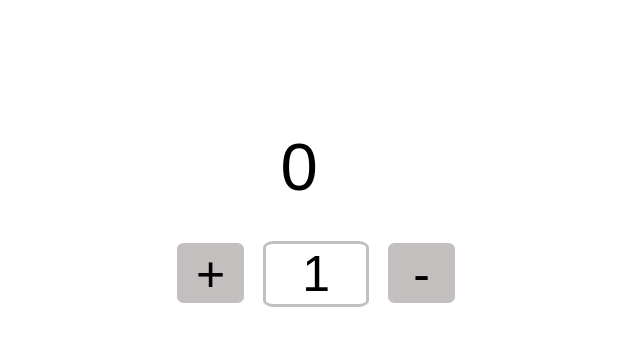
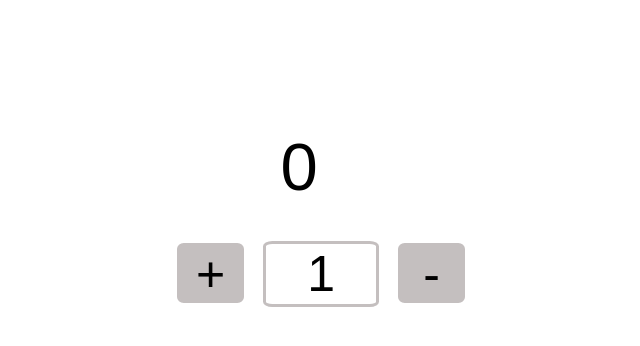
Before and after one commit to segwuonwu/Unit-1-assessment, a plain HTML site: page index.html in a window 1280 px wide. Shown: the whole page, without its empty margins (386-1026 px from the left). Drawn offline with Linux system fonts and the light colour scheme.

Commit message:
updated readme

```diff
--- a/css/style.css
+++ b/css/style.css
@@ -20,10 +20,10 @@
 }
 
 #input {
-    width: 100px;
+    width: 110px;
     height: 60px;
     border: 3px solid rgb(196, 191, 191);
-    border-radius: 10%;
+    border-radius: 8%;
     padding: 0px;
     margin-left: 15px;
     margin-right: 15px;
```
Also changed, not shown: 1 other file.
